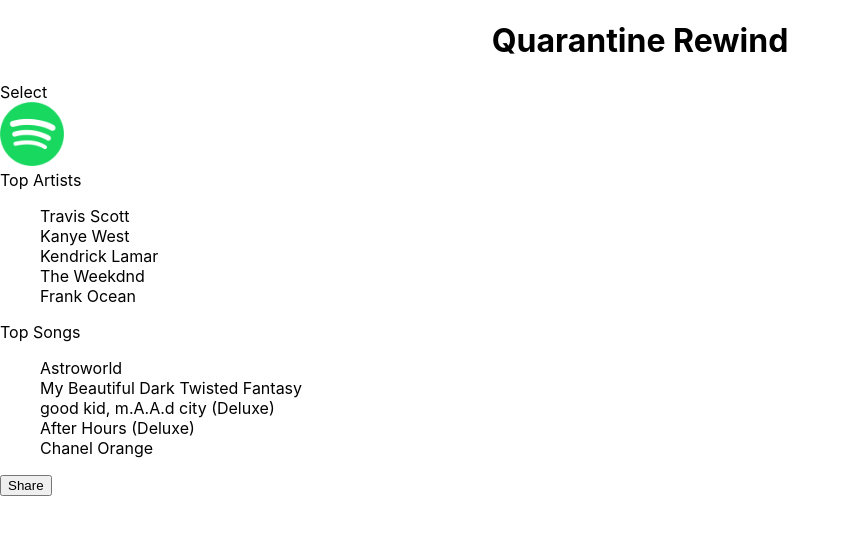
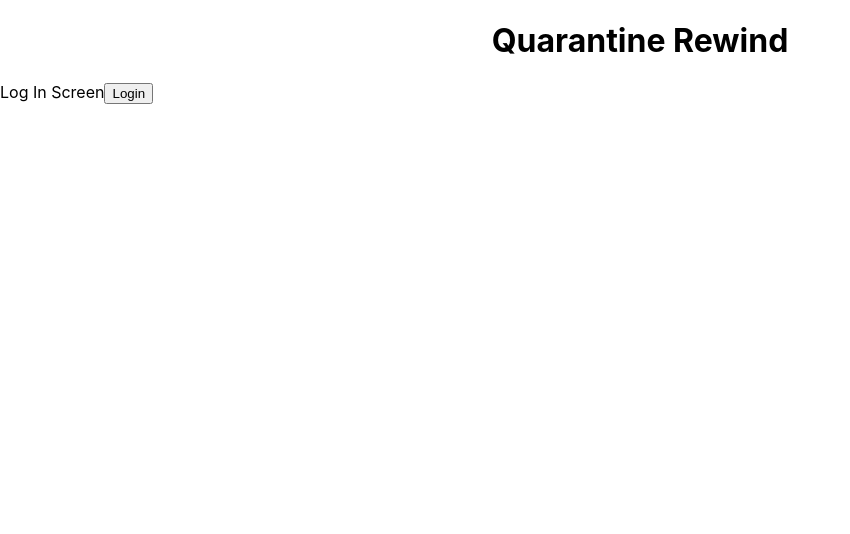
Before and after one commit to tlafranc/QuarantineRewind, a React (Create React App) app in the folder client/: page / in a window 1280 px wide. Shown: the top 534 px of the page, without its empty margins (0-850 px from the left). Built offline with nearby package versions, Linux system fonts and the light colour scheme.

Commit message:
Created loginScreen and userScreen, got spotify login to redirect to client

```diff
--- a/client/src/components/App.js
+++ b/client/src/components/App.js
@@ -1,11 +1,10 @@
 // Import libraries
 import React from 'react';
 import _ from 'lodash';
-import html2canvas from 'html2canvas';
 
 // Import React Components
-import TimeRangeSelect from './TimeRangeSelect.js';
-import TopTracksBox from './TopTracksBox.js'
+import LoginScreen from './LoginScreen.js';
+import UserScreen from './UserScreen.js';
 
 // Import CSS
 import './App.css';
@@ -14,7 +13,8 @@
 	constructor(props) {
 		super(props);
 		this.state = {
-			dim: Math.min(Math.min(window.innerWidth, window.innerHeight) * 0.8, 1000)
+			dim: Math.min(Math.min(window.innerWidth, window.innerHeight) * 0.8, 1000),
+			loggedIn: false
 		};
 	}
 
@@ -32,28 +32,16 @@
         });
 	}, 100)
 
-	share = () => {
-		html2canvas(document.getElementById("ShareBox")).then(canvas => {
-			console.log(canvas);
-			const img = canvas.toDataURL()
-			let imageElement = document.createElement("img");
-			imageElement.src = img;
-			imageElement.alt = "Your Quarantine Rewind";
-			imageElement.width = canvas.width / 2;
-			imageElement.height = canvas.height / 2;
-			document.body.appendChild(imageElement)
-		});
-	}
+	render() {
+		const { dim, loggedIn } = this.state;
 
-	render() {
 		return (
 			<div>
 				<h1 className="header">Quarantine Rewind</h1>
-				<TimeRangeSelect />
-				<TopTracksBox id="ShareBox" dim={this.state.dim} />
-				<button onClick={this.share}>
-					Share
-				</button>
+				{loggedIn
+					? <UserScreen dim={dim}/>
+					: <LoginScreen />
+				}
 			</div>
 		);
 	}
--- /dev/null
+++ b/client/src/components/LoginScreen.js
@@ -0,0 +1,30 @@
+// Import libraries
+import React from 'react';
+
+const login_uri = 'http://localhost:8888/login';
+
+class LoginScreen extends React.Component {
+    constructor(props) {
+        super(props);
+        this.state = {
+
+        };
+    }
+
+    login = () => {
+        window.location.href = login_uri;
+    }
+
+    render() {
+        return (
+            <div>
+                Log In Screen
+                <button onClick={this.login}>
+                    Login
+                </button>
+            </div>
+        );
+    }
+}
+
+export default LoginScreen;
--- /dev/null
+++ b/client/src/components/UserScreen.js
@@ -0,0 +1,47 @@
+// Import libraries
+import React from 'react';
+import html2canvas from 'html2canvas';
+
+// Import React Components
+import TimeRangeSelect from './TimeRangeSelect.js';
+import TopTracksBox from './TopTracksBox.js'
+
+const userScreenId = "ShareBox";
+
+class UserScreen extends React.Component {
+    constructor(props) {
+        super(props);
+        this.state = {
+
+        };
+    }
+
+    share = () => {
+		html2canvas(document.getElementById(userScreenId)).then(canvas => {
+			console.log(canvas);
+			const img = canvas.toDataURL()
+			let imageElement = document.createElement("img");
+			imageElement.src = img;
+			imageElement.alt = "Your Quarantine Rewind";
+			imageElement.width = canvas.width / 2;
+			imageElement.height = canvas.height / 2;
+			document.body.appendChild(imageElement)
+		});
+	}
+
+    render() {
+        const { dim } = this.props;
+
+        return (
+            <div>
+                <TimeRangeSelect />
+                <TopTracksBox id={userScreenId} dim={dim} />
+                <button onClick={this.share}>
+                    Share
+                </button>
+            </div>
+        );
+    }
+}
+
+export default UserScreen;
```
Also changed, not shown: 2 other files (tests, documents, lock files or other folders).
